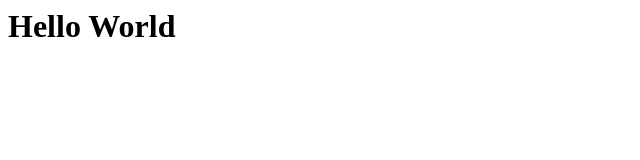
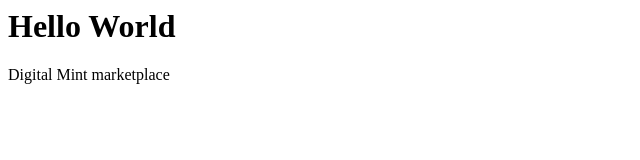
Before and after one commit to Ashutoshk2002/DigitalMint_Marketplace, a plain HTML site: page index.html in a window 1280 px wide. Shown: the whole page, without its empty margins (0-640 px from the left). Drawn offline with Linux system fonts and the light colour scheme.

Commit message:
update index.html

```diff
--- a/index.html
+++ b/index.html
@@ -1 +1,2 @@
 <h1>Hello World</h1>
+<p>Digital Mint marketplace</p>
```
